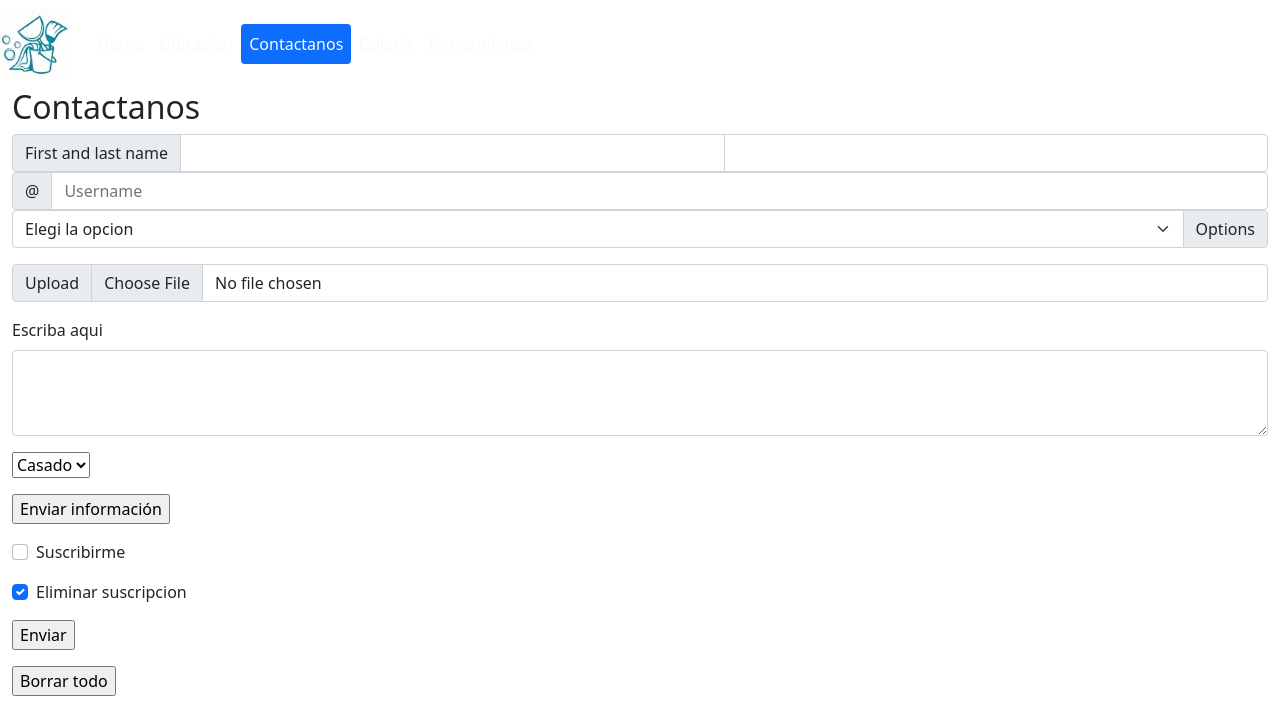
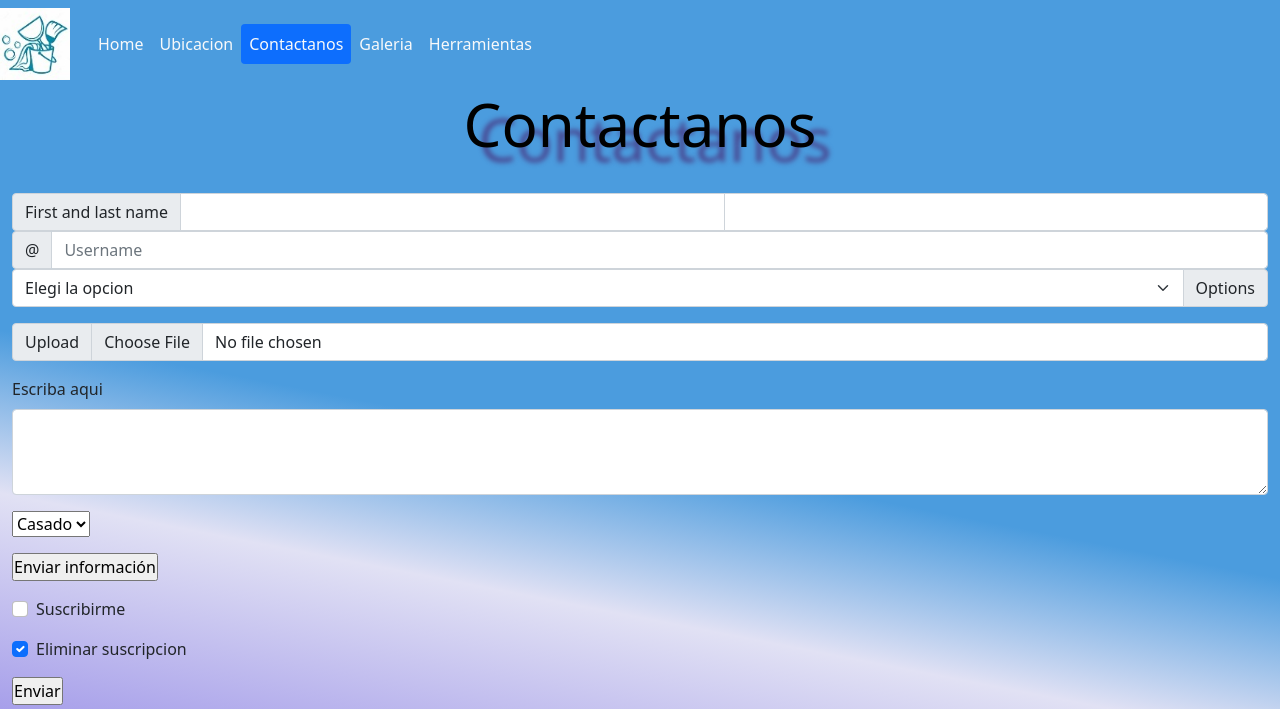
Before and after one commit to Goicoch/goicochea-bahiaClean, a website: page paginas/contacto.html in a window 1280 px wide. Shown: the top 709 px of the page. Drawn offline with nearby package versions, Linux system fonts and the light colour scheme; files whose address does not match are found by name.

Commit message:
sass__entrega

```diff
--- a/estilo.css
+++ b/estilo.css
@@ -330,22 +330,10 @@
     }
   }
 
-  /********* Grid Layout contactos.html *********/
- .bodycont{
-    background: rgb(75,156,222);
-    background: linear-gradient(191deg, rgba(75,156,222,1) 39%, rgba(225,225,244,0.9925077450201378) 50%, rgba(149,139,231,1) 69%);
-    width: 100%;
 
-}
 
-.formulario h2{
-    margin-top: auto;
-    color: rgb(0, 0, 0);
-    font-size: 60px;
-    text-align: center;
-    padding-bottom: 25px;
-    text-shadow:  15px 15px 5px rgb(72, 72, 146);
-    }
+
+
 
 
 
--- a/paginas/contacto.html
+++ b/paginas/contacto.html
@@ -6,13 +6,12 @@
     <meta name="viewport" content="width=device-width, initial-scale=1.0">
     <title>Bahia Clean</title>
     <link rel="shortcut icon" href="../imagenes/bahia-clean-logo.jpg" type="image/x-icon">
-    <link href="../main.scss" rel="stylesheet" type="text/css">
     <link rel="preconnect" href="https://fonts.googleapis.com">
     <link rel="preconnect" href="https://fonts.gstatic.com" crossorigin>
     <link href="https://fonts.googleapis.com/css2?family=Play:wght@700&display=swap" rel="stylesheet">
     <script src="https://kit.fontawesome.com/d477c4d8fe.js" crossorigin="anonymous"></script>
     <link href="https://cdn.jsdelivr.net/npm/bootstrap@5.1.3/dist/css/bootstrap.min.css" rel="stylesheet" integrity="sha384-1BmE4kWBq78iYhFldvKuhfTAU6auU8tT94WrHftjDbrCEXSU1oBoqyl2QvZ6jIW3" crossorigin="anonymous">
-
+    <link href="../css/main.css" rel="stylesheet" type="text/css">
   </head>
 
 <body class="bodycont">
@@ -196,5 +195,6 @@
 
    <script src="https://cdn.jsdelivr.net/npm/@popperjs/core@2.10.2/dist/umd/popper.min.js" integrity="sha384-7+zCNj/IqJ95wo16oMtfsKbZ9ccEh31eOz1HGyDuCQ6wgnyJNSYdrPa03rtR1zdB" crossorigin="anonymous"></script>
    <script src="https://cdn.jsdelivr.net/npm/bootstrap@5.1.3/dist/js/bootstrap.min.js" integrity="sha384-QJHtvGhmr9XOIpI6YVutG+2QOK9T+ZnN4kzFN1RtK3zEFEIsxhlmWl5/YESvpZ13" crossorigin="anonymous"></script>
-</body>
+
+  </body>
 </html>
--- a/scss/bases/_variables.scss
+++ b/scss/bases/_variables.scss
@@ -1,3 +1,3 @@
 $tamanioTitulos:60px;
 $estiloTitulo:15px 15px 5px rgb(72, 72, 146);
-$colorFondo: rgb(154, 154, 237)
+$colorFondo: rgb(154, 154, 237);
--- a/scss/components/_body.scss
+++ b/scss/components/_body.scss
@@ -1,4 +1,14 @@
-body{
+
+*{
+  padding: 0;
+  margin:0;
+  body{background: rgb(75,156,222);
+    background: linear-gradient(191deg, rgba(75,156,222,1) 39%, rgba(225,225,244,0.9925077450201378) 50%, rgba(149,139,231,1) 69%);
+  navbar{
     background-image: url(../bahiaclean-goicochea/imagenes/vectoresceleste.webp);
     background: cover;
+    background-color: $colorFondo;
   }
+
+}
+}
--- a/scss/components/_contacto.scss
+++ b/scss/components/_contacto.scss
@@ -2,8 +2,7 @@
     font-size:$tamanioTitulos;
     margin-top: auto;
     color: rgb(0, 0, 0);
-    font-size: 60px;
     text-align: center;
     padding-bottom: 25px;
-    text-shadow:  15px 15px 5px rgb(72, 72, 146);
+    text-shadow:$estiloTitulo;
 }
--- a/scss/main.scss
+++ b/scss/main.scss
@@ -1,3 +1,3 @@
+@import"bases/variables";
 @import"components/contacto";
 @import"components/body";
-@import"bases/variables";
```
Also changed, not shown: index.html (+3 -2 lines), css/main.css.
